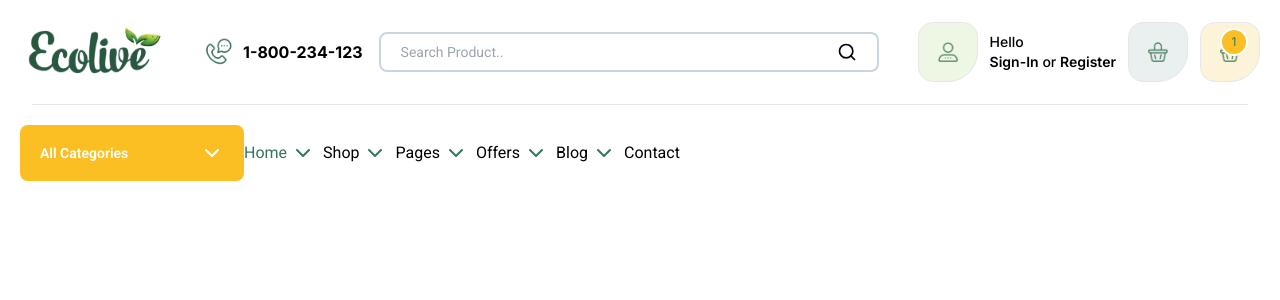
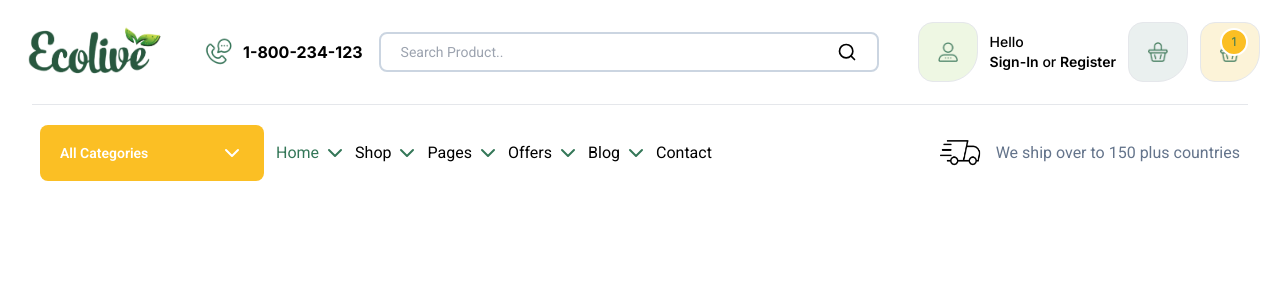
Before and after one commit to utkarshkushi/homeal-task, a Next.js app: page / in a window 1280 px wide. Shown: the top 300 px of the page. Built offline with nearby package versions, Linux system fonts and the light colour scheme.

Commit message:
categories section done

```diff
--- a/src/app/components/Categories.jsx
+++ b/src/app/components/Categories.jsx
@@ -2,10 +2,10 @@ import { ChevronDown } from 'lucide-react'
 import React from 'react'
 
 const Categories = () => {
-    const pagesList  = [{name: 'Shop', id: 1}, {name: 'Pages', id: 2}, {name: 'Offer', id: 2}, {name: 'Blog', id: 2}, {name: 'Contact', id: 2} ]
   return (
-    <div className='px-5 py-5 flex items-center'>
+    <div className='px-10 py-5 flex justify-between items-center'>
 
+        <div className='flex gap-3'>
         <div className='flex justify-between items-center px-5 rounded-lg w-56 py-4 gap-8 bg-amber-400 cursor-pointer'>
             <h1 className='text-sm font-roboto font-semibold text-white'>All Categories</h1>
             <ChevronDown  color='white'/>
@@ -13,28 +13,34 @@ const Categories = () => {
 
         <div className='pages flex gap-2'>
             <div className='flex gap-1 items-center cursor-pointer'>
-                <p className='text-[#347758] text-md font-normal font-roboto'>Home</p>
+                <p className='text-[#347758] text-md font-normal font-roboto page-link'>Home</p>
                 <ChevronDown  color='#347758'/>
             </div>
             <div className='flex gap-1 items-center cursor-pointer'>
-                <p className='hover:text-[#347758] text-md font-normal font-roboto'>Shop</p>
+                <p className='hover:text-[#347758] text-md font-normal font-roboto page-link'>Shop</p>
                 <ChevronDown  color='#347758'/>
             </div>
             <div className='flex gap-1 items-center cursor-pointer'>
-                <p className='hover:text-[#347758] text-md font-normal font-roboto'>Pages</p>
+                <p className='hover:text-[#347758] text-md font-normal font-roboto page-link'>Pages</p>
                 <ChevronDown  color='#347758'/>
             </div>
             <div className='flex gap-1 items-center cursor-pointer'>
-                <p className='hover:text-[#347758] text-md font-normal font-roboto'>Offers</p>
+                <p className='hover:text-[#347758] text-md font-normal font-roboto page-link'>Offers</p>
                 <ChevronDown  color='#347758'/>
             </div>
             <div className='flex gap-1 items-center cursor-pointer'>
-                <p className='hover:text-[#347758] text-md font-normal font-roboto'>Blog</p>
+                <p className='hover:text-[#347758] text-md font-normal font-roboto page-link'>Blog</p>
                 <ChevronDown  color='#347758'/>
             </div>
             <div className='flex gap-1 items-center cursor-pointer'>
-                <p className='hover:text-[#347758] text-md font-normal font-roboto'>Contact</p>
+                <p className='hover:text-[#347758] text-md font-normal font-roboto page-link'>Contact</p>
             </div>
+        </div>
+        </div>
+
+        <div className='flex justify-center items-center gap-3'>
+            <img className='w-12 h-8' src="/truck.png" alt="truck img" />
+            <p className='text-slate-500 font-xs font-normal font-roboto'>We ship over to 150 plus countries</p>
         </div>
 
     </div>
```
Also changed, not shown: src/app/globals.css (+11 -0 lines), public/truck.png (added).
